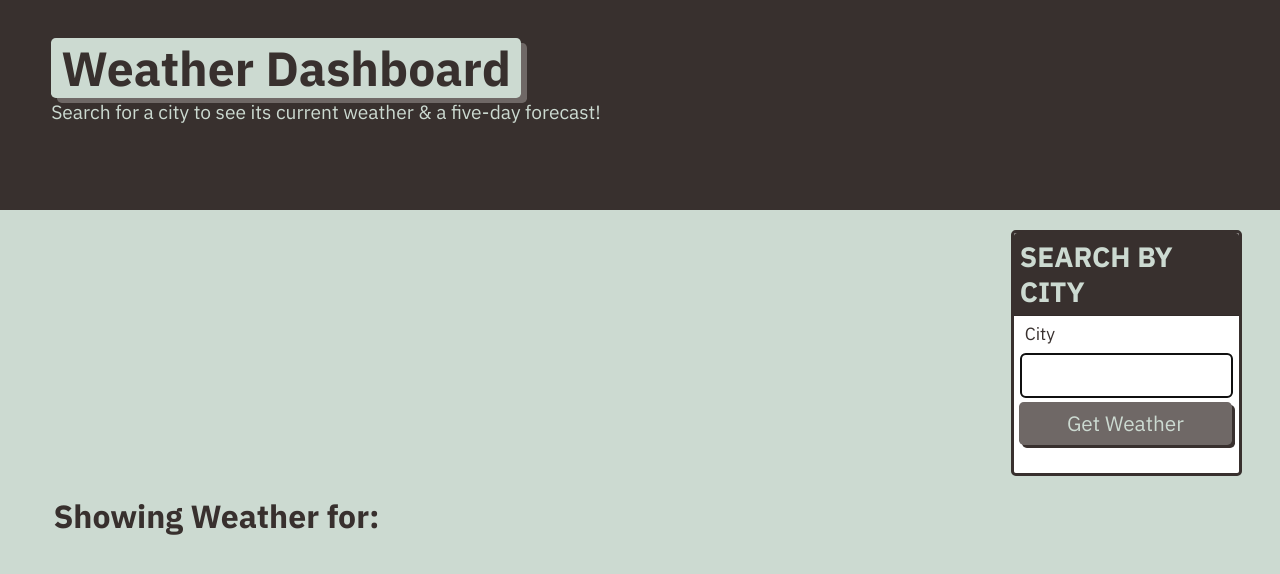
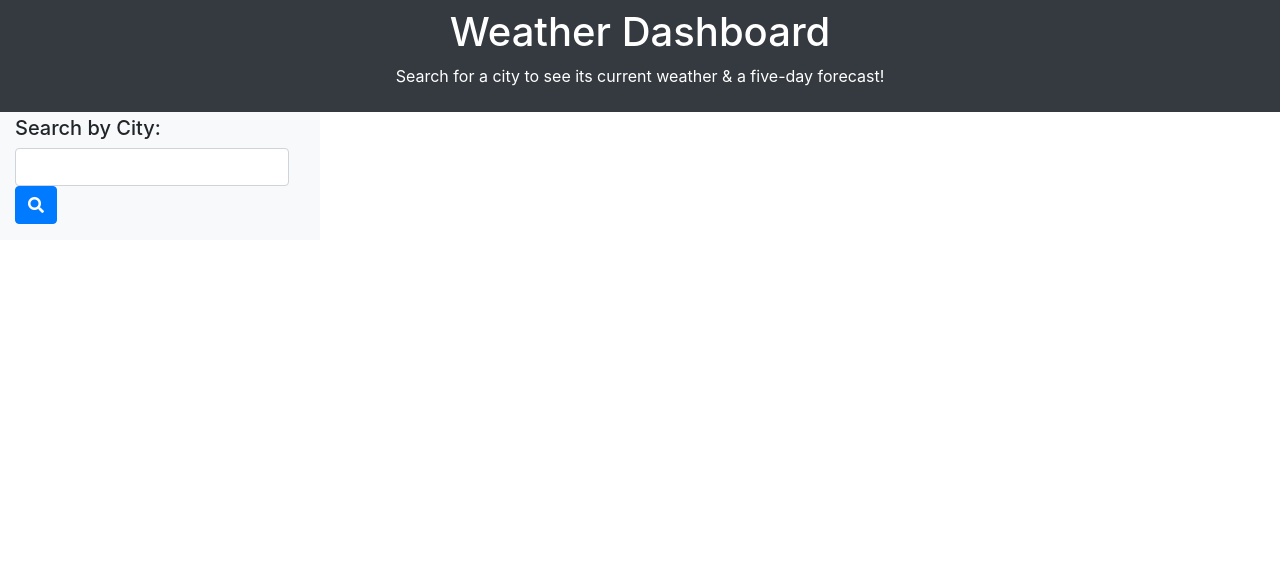
Before and after one commit to leggeamy/weather-dashboard, a plain HTML site: page index.html in a window 1280 px wide. Drawn offline with nearby package versions, Linux system fonts and the light colour scheme.

Commit message:
HTML updates

```diff
--- a/index.html
+++ b/index.html
@@ -3,42 +3,39 @@
 <head>
     <meta charset="UTF-8">
     <meta name="viewport" content="width=device-width, initial-scale=1.0">
-    <link href="https://fonts.googleapis.com/css?family=IBM+Plex+Sans:400,400i,700&display=swap" rel="stylesheet">
+
     <link rel="stylesheet" href="https://cdnjs.cloudflare.com/ajax/libs/twitter-bootstrap/4.3.1/css/bootstrap.min.css">
-    <link rel="stylesheet" href="https://cdnjs.cloudflare.com/ajax/libs/jqueryui/1.12.1/themes/base/jquery-ui.min.css">
      <link rel="stylesheet" href="https://cdnjs.cloudflare.com/ajax/libs/font-awesome/5.11.2/css/all.min.css">
-     <link rel="stylesheet" href="style.css">
-    <title>Weather Dashboard</title>
+
+     <title>Weather Dashboard</title>
 </head>
 
-<body class="flex-column min-100-vh">
-    <header class="hero">
-      <h1 class="app-title"> Weather Dashboard</h1>
+<body>
+    <header class="container-fluid text-center text-white bg-dark p-2">
+      <h1> Weather Dashboard</h1>
       <p>Search for a city to see its current weather & a five-day forecast!
       </p>
     </header>
 
-<body>
-    <main class="flex-row justify-space-between">
-        <div class="col-12 col-md-4"></div>
-        <div class="card">
-            <h3 class="card-header text-uppercase">Search by City</h3>
-            <form id="user-form" class="card-body">
-                <label class="form-label" for="cityname">City</label>
-                <input name="cityname" id="cityname" type="text" autofocus="true" class="form-input" />
-                <button type="submit" class="btn" id="search-button">Get Weather</button>
-            </form>
-            <div class="history">
-                <ul>
-                </ul>
-            </div>
+        <div class="container-fluid">
+            <div class="row">
+                <div class="col-lg-3 bg-light">
+                    <h5 class="mt-1">Search by City:</h5>
+                    <div class="form-inline form-group">
+                        <input class="form-control"  type="text" id="cityname" />
+                        <button class="btn btn-primary" id="search-button"> <i class="fa fa-search"></i></button>
+                </div>
+
+            <ul class="list-group history"></ul>
         </div>
 
-        <div class="col-12 cold-md-8">
-        <h2 class="subtitle">Showing Weather for: <span id="city-search-term"></span></h2>
-        <div id="weather-container" class="list-group"></div>
+        <div class="col-lg-9">
+            <div id="today" class="mt-3"></div>
+            <div id="forecast" class="row mt-3"></div>
         </div>
-    </main>
+        </div>
+        </div>
+
 
     <script src="script.js"></script>
 </body>
--- a/script.js
+++ b/script.js
@@ -59,12 +59,12 @@ var getWeatherData = function(cityname) {
         cardEl.appendChild(cardBodyEl);
         todayEl.appendChild(cardEl);
 
-        getForecast(cityName);
+        getForecast(cityname);
         getUVIndex(data.coord.lat, data.coord.lon);
     }
 )}
 
-function getForecast(cityName) {
+function getForecast(cityname) {
     fetch("https://api.openweathermap.org/data/2.5/forecast?q=" + cityname + "&appid=ed3ceecb82da99a626e9f6aef02e2dbb&units=imperial")
     .then(function(response) {
         return response.json();
@@ -73,6 +73,7 @@ function getForecast(cityName) {
         console.log(data)
         var forecastEl = document.querySelector("#forecast");
         forecastEl.innerHTML = "<h4 class=\"mt-3\">5-Day Forecast:</h4>";
+        forecastRowEl = document.createElement("div");
         forecastRowEl.className = "\"row\"";
 
         //loop over all forecasts in 3-hour increments
@@ -98,7 +99,7 @@ function getForecast(cityName) {
                 titleEl.classList.add("card-title");
                 titleEl.textContent = new Date(data.list[i].dt_txt).toLocaleDateString()
                 var imgEl = document.createElement("img")
-                imgEl.setAttribute("src", "http://openweathermap.org.img/w/" + data.list[i].weather[0].icon + ".png" )
+                imgEl.setAttribute("src", "http://openweathermap.org/img/w/" + data.list[i].weather[0].icon + ".png" )
                 var p1El = document.createElement("p");
                 p1El.classList.add("card-text");
                 p1El.textContent = "Temp: " + data.list[i].main.temp_max + " °F";
@@ -149,4 +150,7 @@ function getUVIndex(lat, lon) {
     })
 }
 
-document.querySelector("#search-button").addEventListener("click", getCityName);
+document.querySelector("#search-button").addEventListener("click", function(e) {
+    e.preventDefault()
+    getCityName();
+});
```
